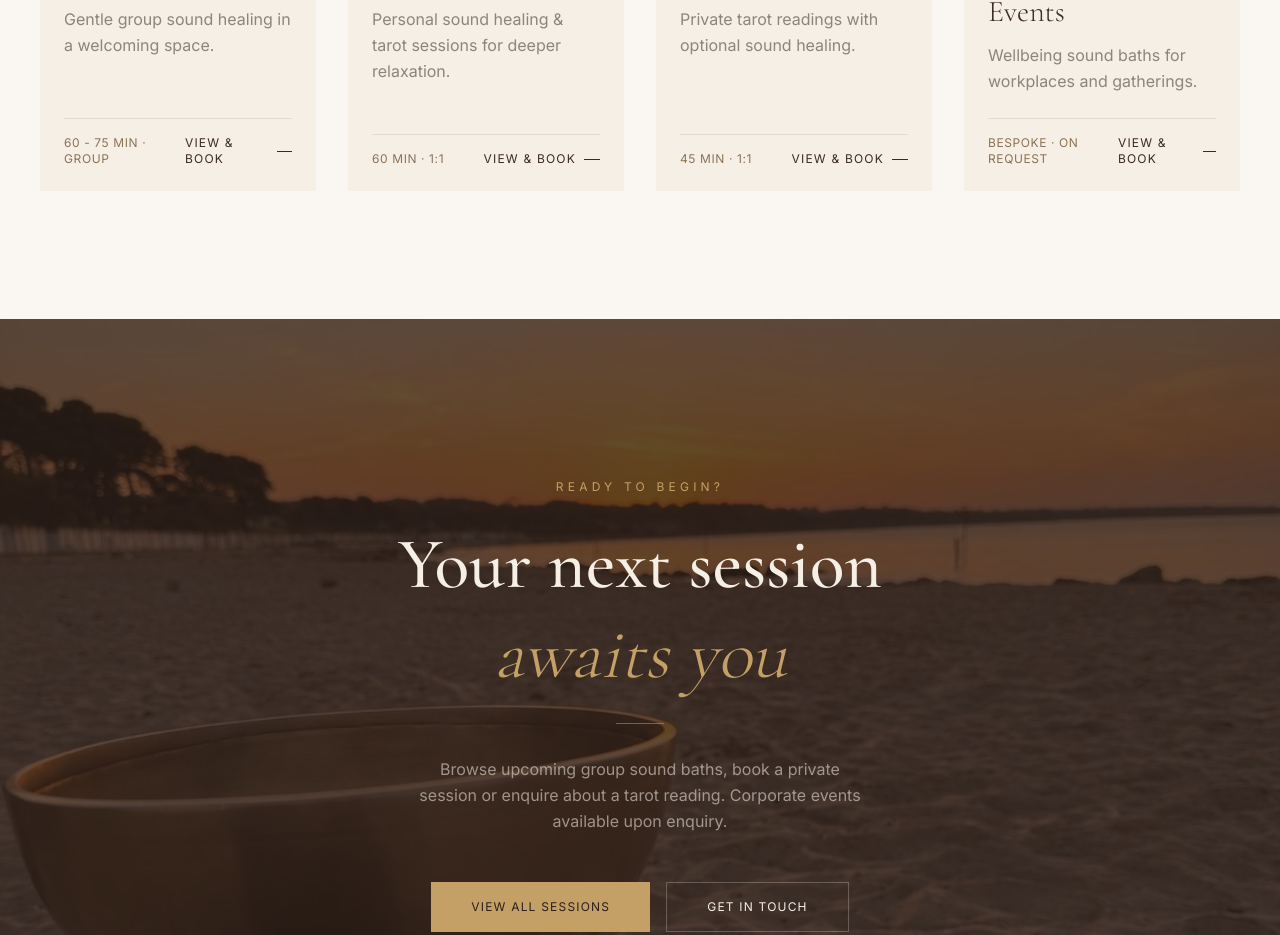
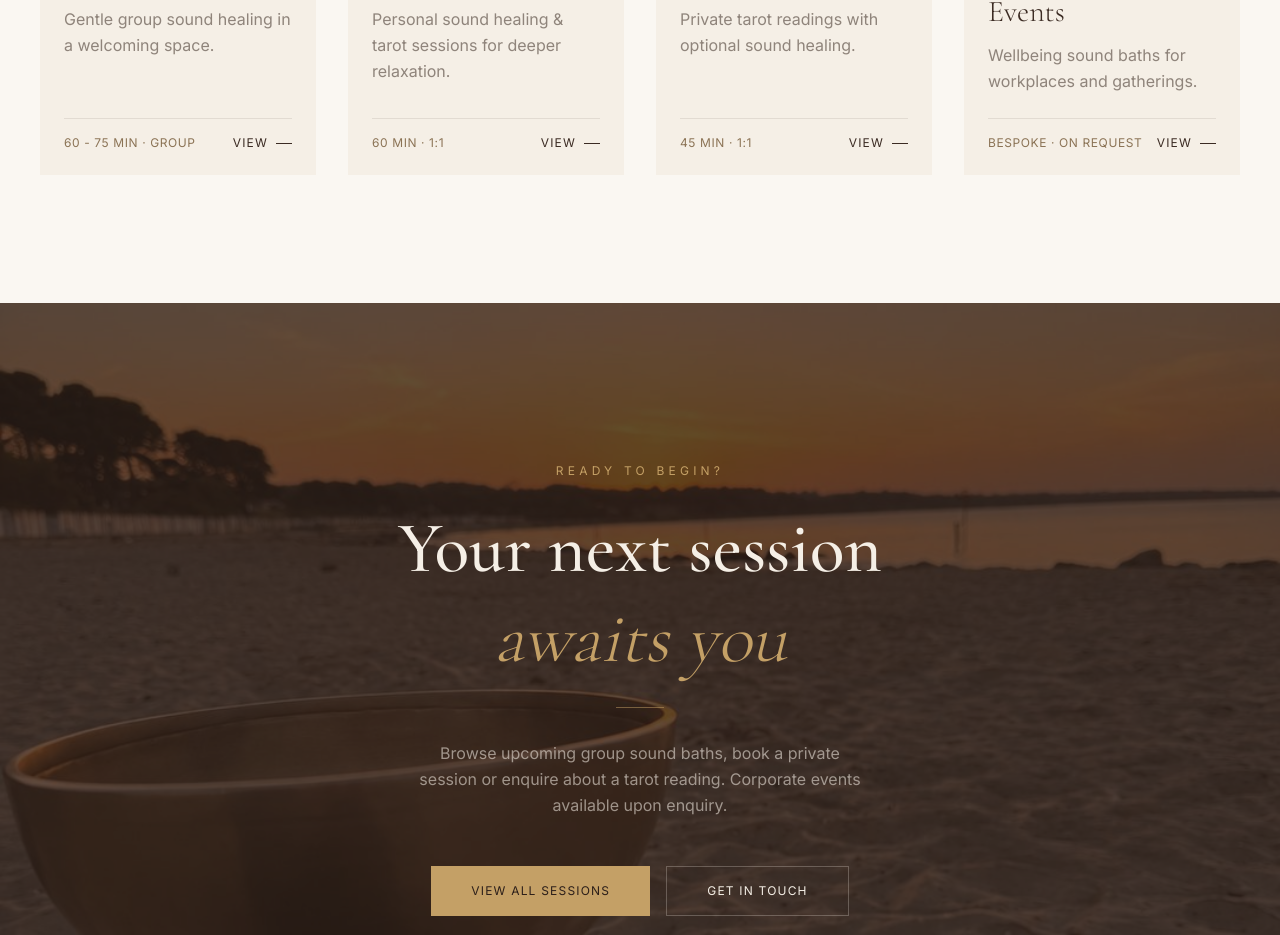
Before and after one commit to SteadyLabsPro/sound-studio, a Next.js app: page / in a window 1280 px wide. Shown: the part 1426-2361 px from the top of the page. Built offline with nearby package versions, Linux system fonts and the light colour scheme.

Commit message:
Home: change View and Book label to View on all service cards
Co-Authored-By: Claude Sonnet 4.6 <noreply@anthropic.com>

```diff
--- a/app/components/Services.tsx
+++ b/app/components/Services.tsx
@@ -110,7 +110,7 @@ export default function Services() {
                     {service.detail}
                   </span>
                   <span className="font-sans text-xs tracking-widest uppercase text-dark group-hover:text-gold transition-colors flex items-center gap-2">
-                    View &amp; Book
+                    View
                     <span className="inline-block w-4 h-px bg-current" />
                   </span>
                 </div>
```
